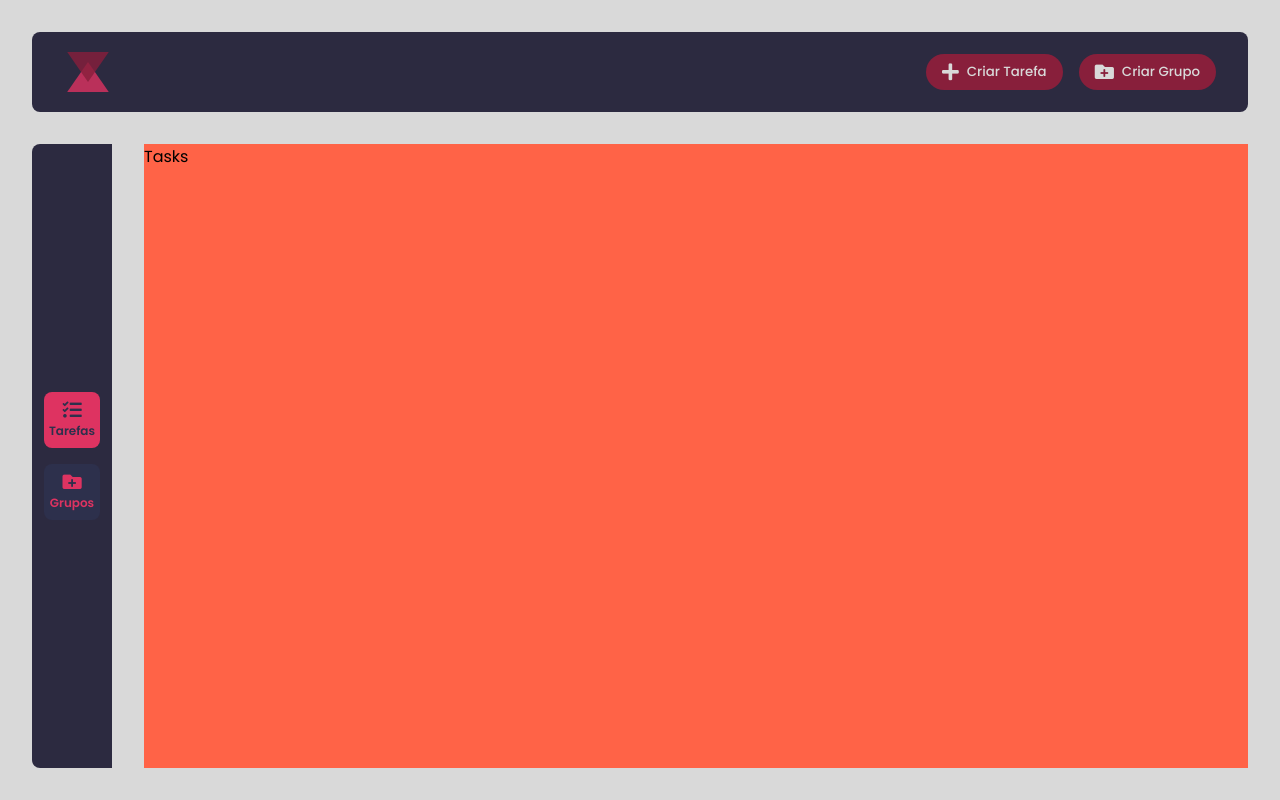
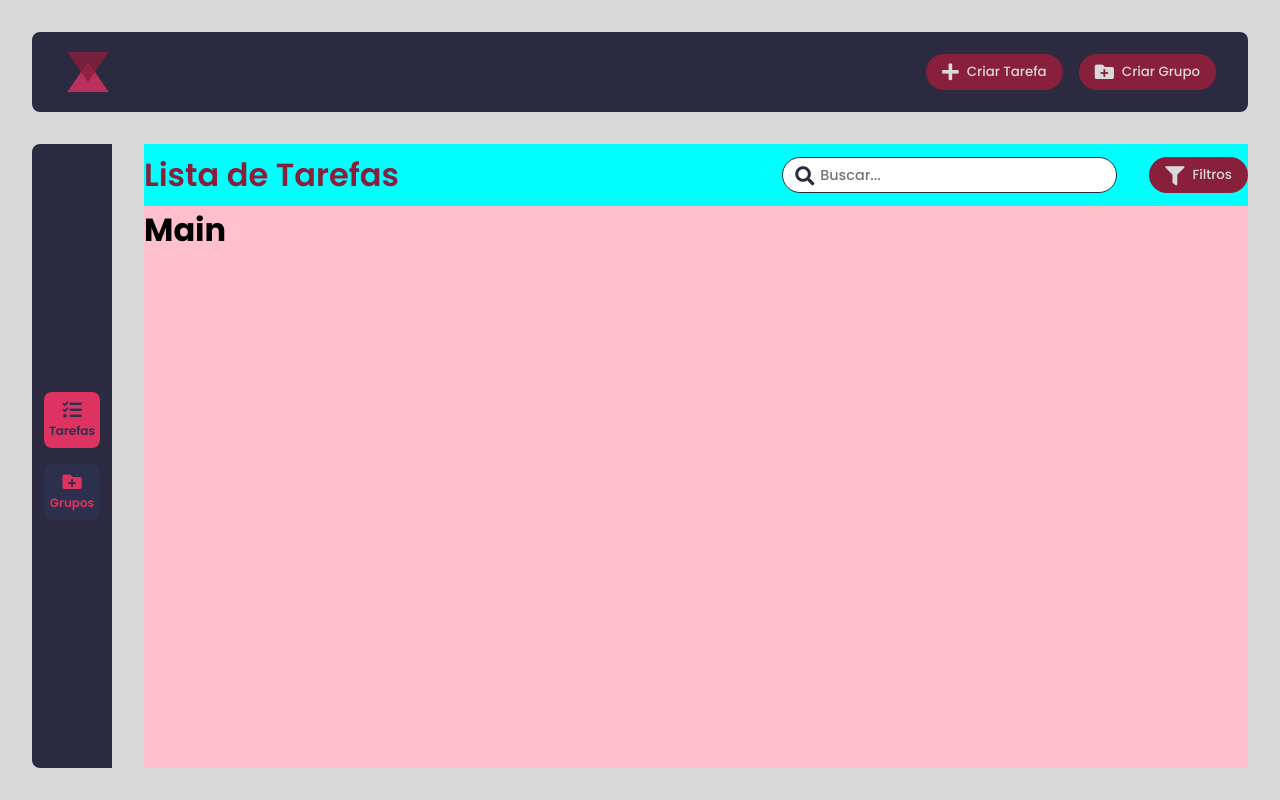
Before and after one commit to lucasrbezerra/todo-list-montebelga, a React (Vite) app: page /tasks in a window 1280 px wide. Built offline with nearby package versions, Linux system fonts and the light colour scheme.

Commit message:
[new] - Toolbar finalizada e modal de grupos

```diff
--- a/src/components/Container/styles.tsx
+++ b/src/components/Container/styles.tsx
@@ -20,6 +20,12 @@ export const Container = styled.div`
 export const Wrapper = styled.div`
   height: 100%;
   width: 100%;
+  grid-area: main;
   background-color: tomato;
-  grid-area: main;
 `;
+
+export const Main = styled.div`
+  height: 90%;
+  width: 100%;
+  background-color: pink;
+`;
--- a/src/components/Forms/Group/index.tsx
+++ b/src/components/Forms/Group/index.tsx
@@ -1,5 +1,75 @@
+import { Autocomplete, Grid, styled, TextField } from "@mui/material";
+import { useState } from "react";
+import { useTheme } from "styled-components";
+import { Theme } from "../../../themes";
+import { FormContent } from "./styles";
+import dayjs, { Dayjs } from "dayjs";
+import "dayjs/locale/ru";
+import "dayjs/locale/pt";
+import { AdapterDayjs } from "@mui/x-date-pickers/AdapterDayjs";
+import { DateTimePicker } from "@mui/x-date-pickers/DateTimePicker";
+import { LocalizationProvider } from "@mui/x-date-pickers";
+
+// Top 100 films as rated by IMDb users. http://www.imdb.com/chart/top
+const top100Films = [
+  { label: "The Shawshank Redemption", year: 1994 },
+  { label: "The Godfather", year: 1972 },
+  { label: "The Godfather: Part II", year: 1974 },
+  { label: "The Dark Knight", year: 2008 },
+];
+
 interface IFormGroup {}
 
+interface FilmOptionType {
+  label: string;
+  year: number;
+}
+
 export const FormGroup: React.FC<IFormGroup> = ({}) => {
-  return <p>Form Group</p>;
+  const theme = useTheme() as Theme;
+
+  const CustomTextField = styled(TextField)({
+    ".css-1c2i806-MuiFormLabel-root-MuiInputLabel-root": {
+      color: theme.colors.darkWhite,
+    },
+    ".css-1x51dt5-MuiInputBase-input-MuiInput-input": {
+      color: theme.colors.darkWhite,
+      borderColor: theme.colors.darkWhite + " !important",
+    },
+    ".css-1ptx2yq-MuiInputBase-root-MuiInput-root::before": {
+      color: theme.colors.darkWhite,
+      borderColor: theme.colors.darkWhite + " !important",
+    },
+    ".css-1ptx2yq-MuiInputBase-root-MuiInput-root": {
+      color: theme.colors.darkWhite,
+      borderColor: theme.colors.darkWhite,
+    },
+    ".css-aqpgxn-MuiFormLabel-root-MuiInputLabel-root": {
+      color: theme.colors.darkWhite,
+      borderColor: theme.colors.darkWhite,
+    },
+    ".css-1ptx2yq-MuiInputBase-root-MuiInput-root:after": {
+      color: theme.colors.darkWhite,
+      borderColor: theme.colors.darkWhite,
+    },
+    "& label.Mui-focused": {
+      color: theme.colors.darkWhite,
+    },
+  });
+
+  return (
+    <FormContent>
+      <Grid container spacing={3}>
+        <Grid xs={12} item>
+          <CustomTextField
+            id="standard-basic"
+            label="Nome"
+            placeholder="Nome do grupo..."
+            variant="standard"
+            sx={{ width: "100%" }}
+          />
+        </Grid>
+      </Grid>
+    </FormContent>
+  );
 };
--- a/src/components/Forms/Group/styles.tsx
+++ b/src/components/Forms/Group/styles.tsx
@@ -1 +1,7 @@
 import styled from "styled-components";
+
+export const FormContent = styled.div`
+  width: 30rem;
+  height: 5rem;
+  /* background-color: ${({ theme }) => theme.colors.wine}; */
+`;
--- a/src/components/Forms/Task/styles.tsx
+++ b/src/components/Forms/Task/styles.tsx
@@ -2,6 +2,6 @@ import styled from "styled-components";
 
 export const FormContent = styled.div`
   width: 30rem;
-  height: 20rem;
+  height: 16rem;
   /* background-color: ${({ theme }) => theme.colors.wine}; */
 `;
--- a/src/components/Modal/index.tsx
+++ b/src/components/Modal/index.tsx
@@ -8,6 +8,7 @@ import DialogTitle from "@mui/material/DialogTitle";
 import { useTheme } from "styled-components";
 import { Theme } from "../../themes";
 import styled from "@emotion/styled";
+import { Grid } from "@mui/material";
 
 interface IModal {
   checked: boolean;
--- a/src/components/Modal/styles.tsx
+++ b/src/components/Modal/styles.tsx
@@ -10,4 +10,5 @@ export const WrapperButtons = styled.div`
   display: flex;
   align-items: center;
   justify-content: space-between;
+  margin: 0 .8rem;
 `;
--- /dev/null
+++ b/src/components/SearchBar/index.tsx
@@ -0,0 +1,25 @@
+import React, { useState } from "react";
+import { Icon, Input, Wrapper } from "./styles";
+
+interface ISearchBar {}
+
+export const SearchBar: React.FC<ISearchBar> = ({}) => {
+  const [input, setInput] = useState("");
+
+  const handleSearch = (evt: React.ChangeEvent<HTMLInputElement>) => {
+    console.log(evt.target.value);
+    setInput(evt.target.value);
+  };
+
+  return (
+    <Wrapper>
+      <Icon className="fas fa-search"></Icon>
+      <Input
+        type="text"
+        placeholder="Buscar..."
+        value={input}
+        onChange={(evt) => handleSearch(evt)}
+      />
+    </Wrapper>
+  );
+};
--- /dev/null
+++ b/src/components/SearchBar/styles.tsx
@@ -0,0 +1,28 @@
+import styled from "styled-components";
+
+export const Wrapper = styled.div`
+  display: flex;
+  align-items: center;
+
+  position: relative;
+  margin-right: 2rem;
+`;
+
+export const Icon = styled.i`
+  color: ${({ theme }) => theme.colors.darkBlue};
+  font-size: 1.2rem;
+
+  position: absolute;
+  left: 0.8rem;
+`;
+
+export const Input = styled.input`
+  padding: 0.4rem 1rem;
+  padding-left: 2.3rem;
+  border-radius: 2rem;
+  font-weight: 500;
+  font-size: 0.9rem;
+  color: ${({ theme }) => theme.colors.darkBlue};
+  outline: none;
+  border: 1px solid ${({ theme }) => theme.colors.darkBlue};
+`;
--- /dev/null
+++ b/src/components/Toolbar/index.tsx
@@ -0,0 +1,24 @@
+import React from "react";
+import { ButtonChip, Icon, SearchBar } from "../../components";
+import { Content, Title, Wrapper } from "./styles";
+
+interface IToolbar {}
+
+export const Toolbar: React.FC<IToolbar> = ({}) => {
+  const handleOpenFilters = () => {
+    console.log("Open Filters");
+  };
+
+  return (
+    <Content>
+      <Title>Lista de Tarefas</Title>
+      <Wrapper>
+        <SearchBar />
+        <ButtonChip onClick={handleOpenFilters}>
+          <Icon className="fas fa-filter"></Icon>
+          <p>Filtros</p>
+        </ButtonChip>
+      </Wrapper>
+    </Content>
+  );
+};
--- /dev/null
+++ b/src/components/Toolbar/styles.tsx
@@ -0,0 +1,21 @@
+import styled from "styled-components";
+
+export const Content = styled.div`
+  height: 10%;
+  width: 100%;
+  display: flex;
+  align-items: center;
+  justify-content: space-between;
+  background-color: aqua;
+`;
+
+export const Title = styled.h1`
+  color: ${({ theme }) => theme.colors.wine};
+  font-weight: 600;
+`;
+
+export const Wrapper = styled.div`
+  display: flex;
+  align-items: center;
+  justify-content: flex-end;
+`;
--- a/src/pages/Tasks.tsx
+++ b/src/pages/Tasks.tsx
@@ -1,5 +1,13 @@
 import React from "react";
+import { Main, Toolbar } from "../components";
 
 export function Tasks() {
-  return <div>Tasks</div>;
+  return (
+    <>
+      <Toolbar />
+      <Main>
+        <h1>Main</h1>
+      </Main>
+    </>
+  );
 }
```
Also changed, not shown: src/components/index.tsx (+7 -5 lines).
